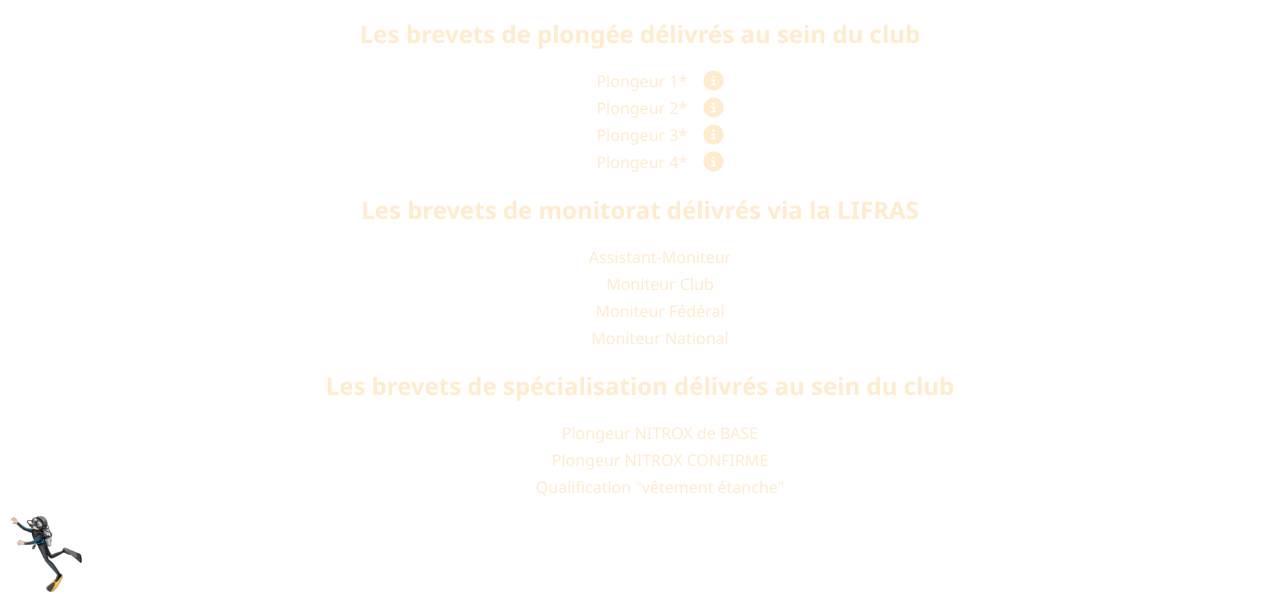
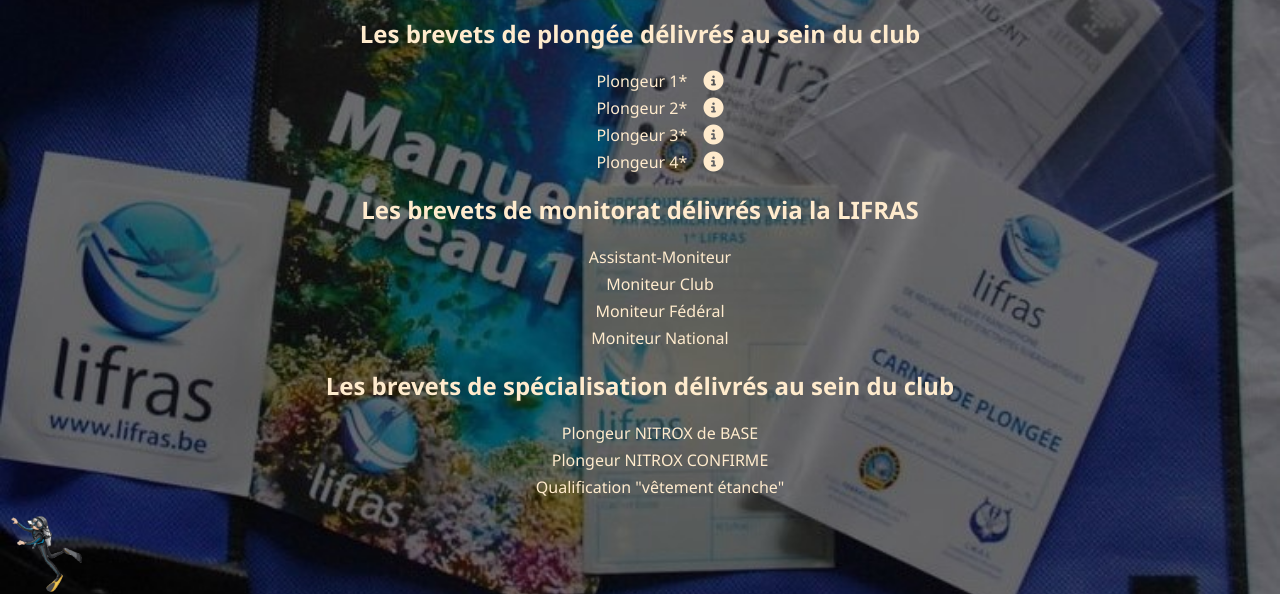
Before and after one commit to jcc6971/orca-diving-club, a plain HTML site: page ecoledeplongee.html in a window 1280 px wide. Shown: the part 293-887 px from the top of the page. Drawn offline with Linux system fonts and the light colour scheme.

Commit message:
290423ok3

```diff
--- a/css/ecoledeplongee.css
+++ b/css/ecoledeplongee.css
@@ -1,6 +1,6 @@
 body {
   min-height: 100vh;
-  background: url(./images/ecole.jpg) center/cover;
+  background: url(../images/ecole.jpg) center/cover;
   background-repeat: no-repeat;
   background-attachment: fixed;
   font-family: "Segoe UI", Tahoma, Geneva, Verdana, sans-serif;
```
